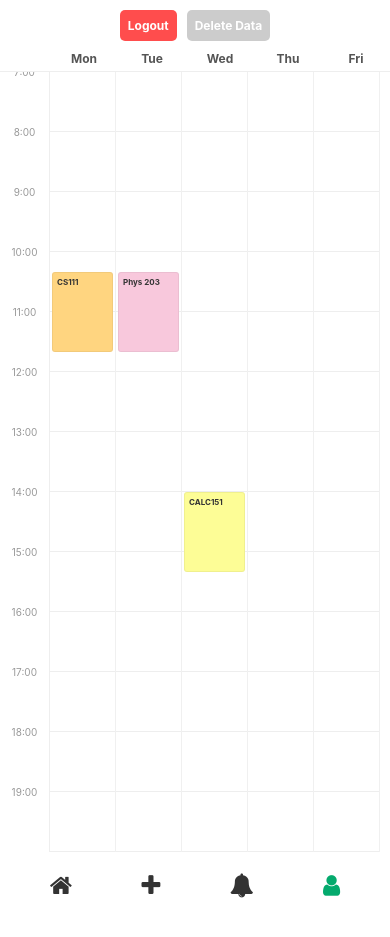
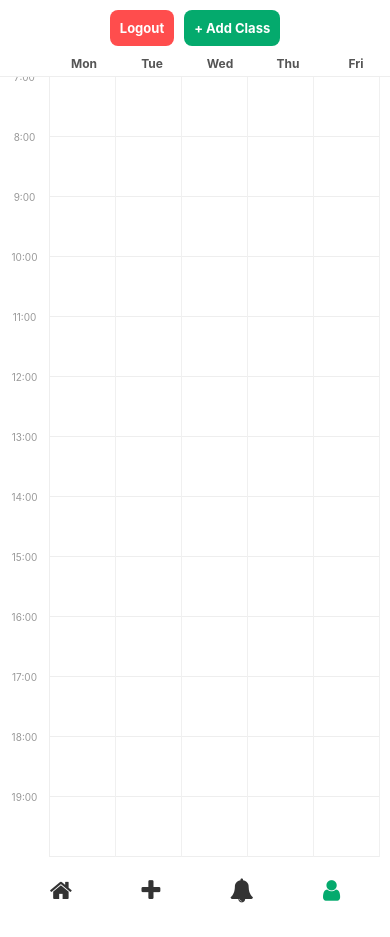
Before and after one commit to Rutgers-CSL/RU_CourseTrader, a React Native app in the folder ScarletApp/: screen /Profile in a window 390 px wide. Built offline with nearby package versions, Linux system fonts and the light colour scheme.

Commit message:
imporvements and functionality changes in calendar

```diff
--- a/ScarletApp/screens/ProfileScreen.js
+++ b/ScarletApp/screens/ProfileScreen.js
@@ -1,26 +1,52 @@
-import React, { useState } from 'react';
-import { StyleSheet, Text, View, TouchableOpacity, Alert, ScrollView } from 'react-native';
+import React, { useState, useEffect } from 'react';
+import { StyleSheet, Text, View, TouchableOpacity, Alert, Modal, TextInput, ScrollView } from 'react-native';
 import { FontAwesome } from '@expo/vector-icons';
 import { SafeAreaView } from 'react-native-safe-area-context';
 import { StatusBar } from 'expo-status-bar';
 import { supabase } from '../lib/supabaseClient';
 
-// these are different constants we need for the calendar, such as days and start times
+// Constants for calendar layout
 const DAYS = ['Monday', 'Tuesday', 'Wednesday', 'Thursday', 'Friday'];
-const START_HOUR = 7; // this means the calendar starts at 7
+const START_HOUR = 7;
 const HOUR_HEIGHT = 60;
 
 export default function ProfileSearch({ navigation }) {
+    // 1. State Management
+    const [courses, setCourses] = useState([]);
+    const [loading, setLoading] = useState(true);
+    const [isModalVisible, setIsModalVisible] = useState(false);
 
+    // Form States
+    const [newTitle, setNewTitle] = useState('');
+    const [newDay, setNewDay] = useState('Monday');
+    const [newCampus, setNewCampus] = useState('');
+    const [newStart, setNewStart] = useState('10:00');
+    const [newEnd, setNewEnd] = useState('11:20');
 
-    //for now, we can use sample courses, such as these, but in the future, we can change it to base it off of users' schdules
-    const [courses, setCourses] = useState([
-        { id: '1', title: 'CS111', day: 'Monday', start: '10:20', end: '11:40', color: '#FFD580' },
-        { id: '2', title: 'Phys 203', day: 'Tuesday', start: '10:20', end: '11:40', color: '#F8C8DC' },
-        { id: '3', title: 'CALC151', day: 'Wednesday', start: '14:00', end: '15:20', color: '#FDFD96' },
-    ]);
+    useEffect(() => {
+        fetchCourses();
+    }, []);
 
-        const getTopPosition = (timeStr) => {
+    const fetchCourses = async () => {
+        const { data: { user} } = await supabase.auth.getUser();
+        if (!user) return;
+
+        const { data, error } = await supabase
+            .from('user_courses')
+            .select('*')
+            .eq('user_id', user.id);
+
+        if (error) console.error(error);
+        else setCourses(data || []);
+        setLoading(false);
+
+    };
+
+    // 2. Helper Functions
+    const getTopPosition = (timeStr) => {
+        if (!timeStr || typeof timeStr !== 'string') {
+            return 0;
+        }
         const [hours, minutes] = timeStr.split(':').map(Number);
         return (hours * 60 + minutes) - (START_HOUR * 60);
     };
@@ -29,33 +55,150 @@ export default function ProfileSearch({ navigation }) {
         return getTopPosition(end) - getTopPosition(start);
     };
 
+    const getCampusColor = (campusName) => {
+        const name = campusName.toLowerCase().trim();
+        switch (name) {
+            case 'busch': return '#ADD8E6'; // Blue
+            case 'livingston': return '#FFD580'; // Orange
+            case 'college avenue': return '#FDFD96'; // Yellow
+            case 'cook': return '#98FB98'; // Green
+            case 'downtown': return '#E6E6FA'; // Purple
+            default: return '#D3D3D3'; // Gray
+        }
+    };
+
+    // 3. Actions
+    const addCourse = async () => {
+        if (!newTitle || !newCampus) {
+            Alert.alert("Missing Info", "Please enter a title and campus.");
+            return;
+        }
+
+        const { data: { user } } = await supabase.auth.getUser();
+
+        const newCourse = {
+            user_id: user.id,
+            title: newTitle,
+            day: newDay,
+            start_time: newStart,
+            end_time: newEnd,
+            campus: newCampus,
+            color: getCampusColor(newCampus),
+        };
+
+        const { data, error } = await supabase
+            .from('user_courses')
+            .insert([newCourse])
+            .select();
+
+        if (error) {
+            Alert.alert("Error", error.message);
+        } else if (data && data.length > 0) {
+            setCourses((prevCourses) => [...prevCourses, data[0]]);
+            setNewTitle('');
+            setNewCampus('');
+            setIsModalVisible(false);
+        }
+    };
+
+    const deleteCourse = (id) => {
+        Alert.alert("Delete Class", "Remove this class from your schedule?", [
+            { text: "Cancel", style: "cancel" },
+            { text: "Delete", style: "destructive", onPress: async () => {
+                const { error } = await supabase
+                    .from('user_courses')
+                    .delete()
+                    .eq('id', id);
+                if (!error){
+                    setCourses(courses.filter(c => c.id !== id));
+                }
+            }}
+        ]);
+    };
+
     const handleLogout = async () => {
         await supabase.auth.signOut();
         navigation.replace("Login");
-    };
-
-    const handleDeleteAccount = () => {
-        Alert.alert("Delete account data?", "This cannot be undone.", [
-            { text: "Cancel", style: "cancel" },
-            { text: "Delete", style: "destructive", onPress: async () => {} }
-        ]);
     };
 
     return (
         <SafeAreaView style={styles.container}>
             <StatusBar style="auto" />
 
-            {/* 2. this is for the logout and delete account functionality */}
+            {/* Top Header Buttons */}
             <View style={styles.topControls}>
                 <TouchableOpacity onPress={handleLogout} style={styles.smallButton}>
                     <Text style={styles.buttonText}>Logout</Text>
                 </TouchableOpacity>
-                <TouchableOpacity onPress={handleDeleteAccount} style={[styles.smallButton, { backgroundColor: '#ccc' }]}>
-                    <Text style={styles.buttonText}>Delete Data</Text>
+
+                <TouchableOpacity
+                    onPress={() => setIsModalVisible(true)}
+                    style={[styles.smallButton, { backgroundColor: '#04AA6D' }]}
+                >
+                    <Text style={styles.buttonText}>+ Add Class</Text>
                 </TouchableOpacity>
             </View>
 
-            {/* this is for the header for the calendars */}
+            {/* Manual Entry Modal */}
+            <Modal visible={isModalVisible} animationType="slide" transparent={true}>
+                <View style={styles.modalOverlay}>
+                    <View style={styles.modalContent}>
+                        <Text style={styles.modalTitle}>Add New Class</Text>
+
+                        <TextInput
+                            placeholder="Course Title (e.g. CS111)"
+                            style={styles.input}
+                            value={newTitle}
+                            onChangeText={setNewTitle}
+                        />
+
+                        <TextInput
+                            placeholder="Campus (Busch, Livingston...)"
+                            style={styles.input}
+                            value={newCampus}
+                            onChangeText={setNewCampus}
+                        />
+
+                        <View style={styles.timeInputRow}>
+                            <TextInput
+                                placeholder="Start (10:00)"
+                                style={[styles.input, { flex: 1, marginRight: 5 }]}
+                                value={newStart}
+                                onChangeText={setNewStart}
+                            />
+                            <TextInput
+                                placeholder="End (11:20)"
+                                style={[styles.input, { flex: 1 }]}
+                                value={newEnd}
+                                onChangeText={setNewEnd}
+                            />
+                        </View>
+
+                        <Text style={styles.label}>Select Day:</Text>
+                        <ScrollView horizontal showsHorizontalScrollIndicator={false} style={styles.dayPicker}>
+                            {DAYS.map(day => (
+                                <TouchableOpacity
+                                    key={day}
+                                    onPress={() => setNewDay(day)}
+                                    style={[styles.dayOption, newDay === day && styles.dayOptionSelected]}
+                                >
+                                    <Text style={newDay === day ? styles.dayTextSelected : styles.dayText}>{day.substring(0,3)}</Text>
+                                </TouchableOpacity>
+                            ))}
+                        </ScrollView>
+
+                        <TouchableOpacity style={styles.saveButton} onPress={addCourse}>
+                            <Text style={styles.buttonText}>Save to Calendar</Text>
+                        </TouchableOpacity>
+
+                        <TouchableOpacity onPress={() => setIsModalVisible(false)}>
+                            <Text style={styles.cancelLink}>Cancel</Text>
+                        </TouchableOpacity>
+                    </View>
+                </View>
+            </Modal>
+
+            {/* Calendar Header */}
             <View style={styles.calendarHeader}>
                 <View style={{ width: 50 }} />
                 {DAYS.map(day => (
@@ -63,11 +206,9 @@ export default function ProfileSearch({ navigation }) {
                 ))}
             </View>
 
-            {/* this is for the calendar grid */}
+            {/* Calendar Grid */}
             <ScrollView style={styles.calendarScroll}>
                 <View style={styles.gridContainer}>
-
-                    {/* Time Sidebar */}
                     <View style={styles.timeSidebar}>
                         {Array.from({ length: 13 }).map((_, i) => (
                             <View key={i} style={styles.hourMarker}>
@@ -76,33 +217,35 @@ export default function ProfileSearch({ navigation }) {
                         ))}
                     </View>
 
-                    {/* Columns for each day */}
                     {DAYS.map((day) => (
                         <View key={day} style={styles.dayColumn}>
-                            {/* Horizontal Grid Lines */}
                             {Array.from({ length: 13 }).map((_, i) => (
                                 <View key={i} style={styles.gridLine} />
                             ))}
 
-                            {/* Render Courses for this day */}
                             {courses.filter(c => c.day === day).map(course => (
-                                <View key={course.id} style={[
-                                    styles.courseBlock,
-                                    {
-                                        backgroundColor: course.color,
-                                        top: getTopPosition(course.start),
-                                        height: getHeight(course.start, course.end)
-                                    }
-                                ]}>
+                                <TouchableOpacity
+                                    key={course.id}
+                                    onLongPress={() => deleteCourse(course.id)}
+                                    style={[
+                                        styles.courseBlock,
+                                        {
+                                            backgroundColor: course.color,
+                                            top: getTopPosition(course.start_time),
+                                            height: getHeight(course.start_time, course.end_time)
+                                        }
+                                    ]}
+                                >
                                     <Text style={styles.courseTitle}>{course.title}</Text>
-                                </View>
+                                    <Text style={styles.courseCampus}>{course.campus}</Text>
+                                </TouchableOpacity>
                             ))}
                         </View>
                     ))}
                 </View>
             </ScrollView>
 
-            {/* nav bar */}
+            {/* Nav Bar */}
             <View style={styles.iconBar}>
                 <TouchableOpacity style={styles.iconLink} onPress={() => navigation.navigate('Home')}>
                     <FontAwesome name="home" size={24} color="#333" />
@@ -124,8 +267,23 @@ export default function ProfileSearch({ navigation }) {
 const styles = StyleSheet.create({
     container: { flex: 1, backgroundColor: '#fff' },
     topControls: { flexDirection: 'row', justifyContent: 'center', gap: 10, padding: 10 },
-    smallButton: { backgroundColor: '#ff4d4d', padding: 8, borderRadius: 5 },
-    buttonText: { color: '#fff', fontSize: 12, fontWeight: 'bold' },
+    smallButton: { backgroundColor: '#ff4d4d', padding: 10, borderRadius: 8 },
+    buttonText: { color: '#fff', fontSize: 13, fontWeight: 'bold' },
+
+    // Modal Styles
+    modalOverlay: { flex: 1, justifyContent: 'center', alignItems: 'center', backgroundColor: 'rgba(0,0,0,0.5)' },
+    modalContent: { width: '85%', backgroundColor: 'white', borderRadius: 20, padding: 20, alignItems: 'center' },
+    modalTitle: { fontSize: 20, fontWeight: 'bold', marginBottom: 15 },
+    input: { width: '100%', height: 45, borderColor: '#ddd', borderWidth: 1, borderRadius: 8, paddingHorizontal: 10, marginBottom: 12 },
+    timeInputRow: { flexDirection: 'row', width: '100%' },
+    label: { alignSelf: 'flex-start', fontWeight: 'bold', marginBottom: 5 },
+    dayPicker: { flexDirection: 'row', marginBottom: 15 },
+    dayOption: { padding: 8, borderWidth: 1, borderColor: '#ddd', borderRadius: 5, marginRight: 5 },
+    dayOptionSelected: { backgroundColor: '#04AA6D', borderColor: '#04AA6D' },
+    dayText: { fontSize: 12 },
+    dayTextSelected: { fontSize: 12, color: 'white', fontWeight: 'bold' },
+    saveButton: { backgroundColor: '#04AA6D', padding: 15, borderRadius: 10, width: '100%', alignItems: 'center', marginTop: 10 },
+    cancelLink: { color: 'red', marginTop: 15, fontWeight: '600' },
 
     // Calendar Header
     calendarHeader: { flexDirection: 'row', borderBottomWidth: 1, borderColor: '#eee', paddingBottom: 5 },
@@ -137,36 +295,14 @@ const styles = StyleSheet.create({
     timeSidebar: { width: 50, borderRightWidth: 1, borderColor: '#eee' },
     hourMarker: { height: HOUR_HEIGHT },
     timeLabel: { fontSize: 10, color: '#999', textAlign: 'center', marginTop: -6 },
-
     dayColumn: { flex: 1, height: HOUR_HEIGHT * 13, position: 'relative', borderRightWidth: 0.5, borderColor: '#f0f0f0' },
     gridLine: { height: HOUR_HEIGHT, borderBottomWidth: 0.5, borderColor: '#eee' },
 
     // Course Blocks
-    courseBlock: {
-        position: 'absolute',
-        left: 2,
-        right: 2,
-        padding: 4,
-        borderRadius: 3,
-        borderWidth: 1,
-        borderColor: 'rgba(0,0,0,0.05)',
-        zIndex: 5,
-        overflow: 'hidden'
-    },
-    courseTitle: { fontSize: 8, fontWeight: 'bold', color: '#333' },
+    courseBlock: { position: 'absolute', left: 2, right: 2, padding: 4, borderRadius: 5, borderWidth: 1, borderColor: 'rgba(0,0,0,0.1)', zIndex: 5 },
+    courseTitle: { fontSize: 9, fontWeight: 'bold', color: '#333' },
+    courseCampus: { fontSize: 7, color: '#444' },
 
-    iconBar: {
-        flexDirection: "row",
-        justifyContent: "space-around",
-        backgroundColor: "#fff",
-        paddingVertical: 12,
-        position: "absolute",
-        bottom: 15,
-        left: 15,
-        right: 15,
-        borderRadius: 25,
-        elevation: 10,
-        shadowOpacity: 0.15,
-    },
+    iconBar: { flexDirection: "row", justifyContent: "space-around", backgroundColor: "#fff", paddingVertical: 12, position: "absolute", bottom: 15, left: 15, right: 15, borderRadius: 25, elevation: 10, shadowOpacity: 0.15 },
     iconLink: { padding: 8 },
 });
```
